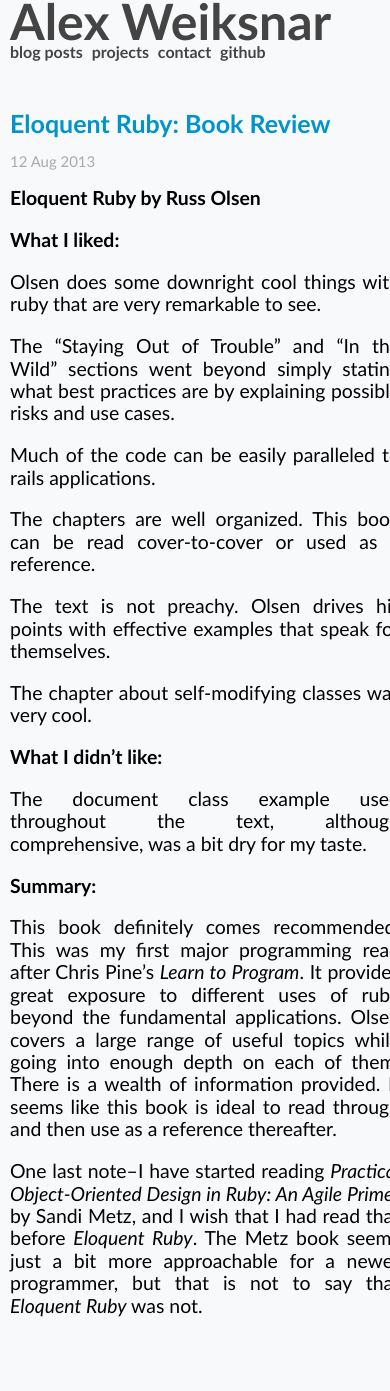
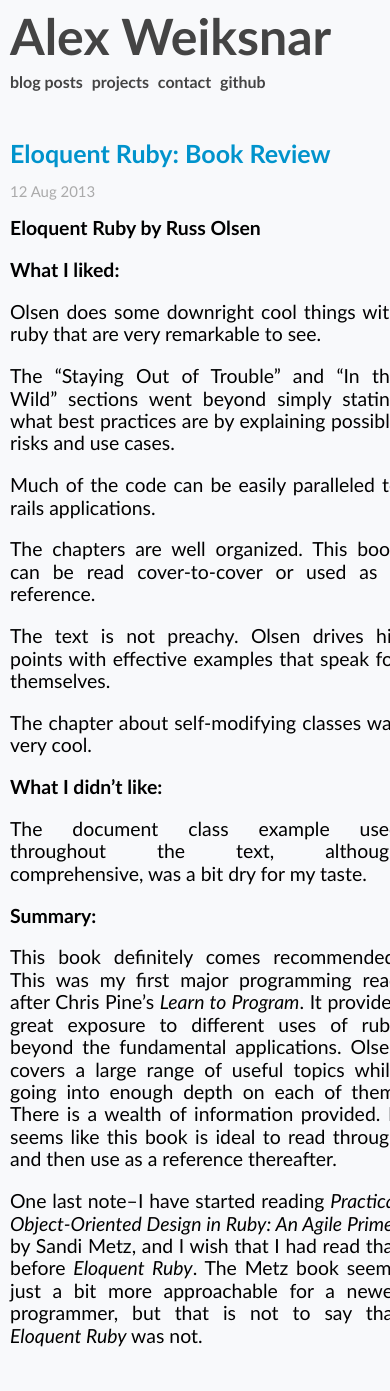
Before and after one commit to aweiksnar/aweiksnar.github.io--OLD, a Jekyll site: the page built from _posts/2013-08-12-eloquent-ruby-book-review.markdown, in a window 390 px wide. Built offline with Jekyll 4.4.1, drawn with Linux system fonts in a browser that asks for light colours; nearby versions of some CDN libraries; Markdown is read by kramdown in place of the engine named in the settings; before the commit the page ends 1342 px from its top, so only the background shows below that.

Commit message:
main icon margin < 480px

```diff
--- a/css/application.css
+++ b/css/application.css
@@ -4,11 +4,11 @@
 }
 
 .clearfix:after {
-    content: ".";
-    display: block;
-    height: 0;
-    clear: both;
-    visibility: hidden;
+  content: ".";
+  display: block;
+  height: 0;
+  clear: both;
+  visibility: hidden;
 }
 
 #main_nav_icon {
@@ -71,7 +71,8 @@
   }
 
   #main_nav_icon {
-    width: 100%
+    width: 100%;
+    margin: 15px 0px;
   }
 
   #nav_group {
--- a/css/main.css
+++ b/css/main.css
@@ -105,6 +105,7 @@
 
 .post {
   font-size: 130%;
+  margin-bottom: 2em;
 }
 
 .post pre {
```
